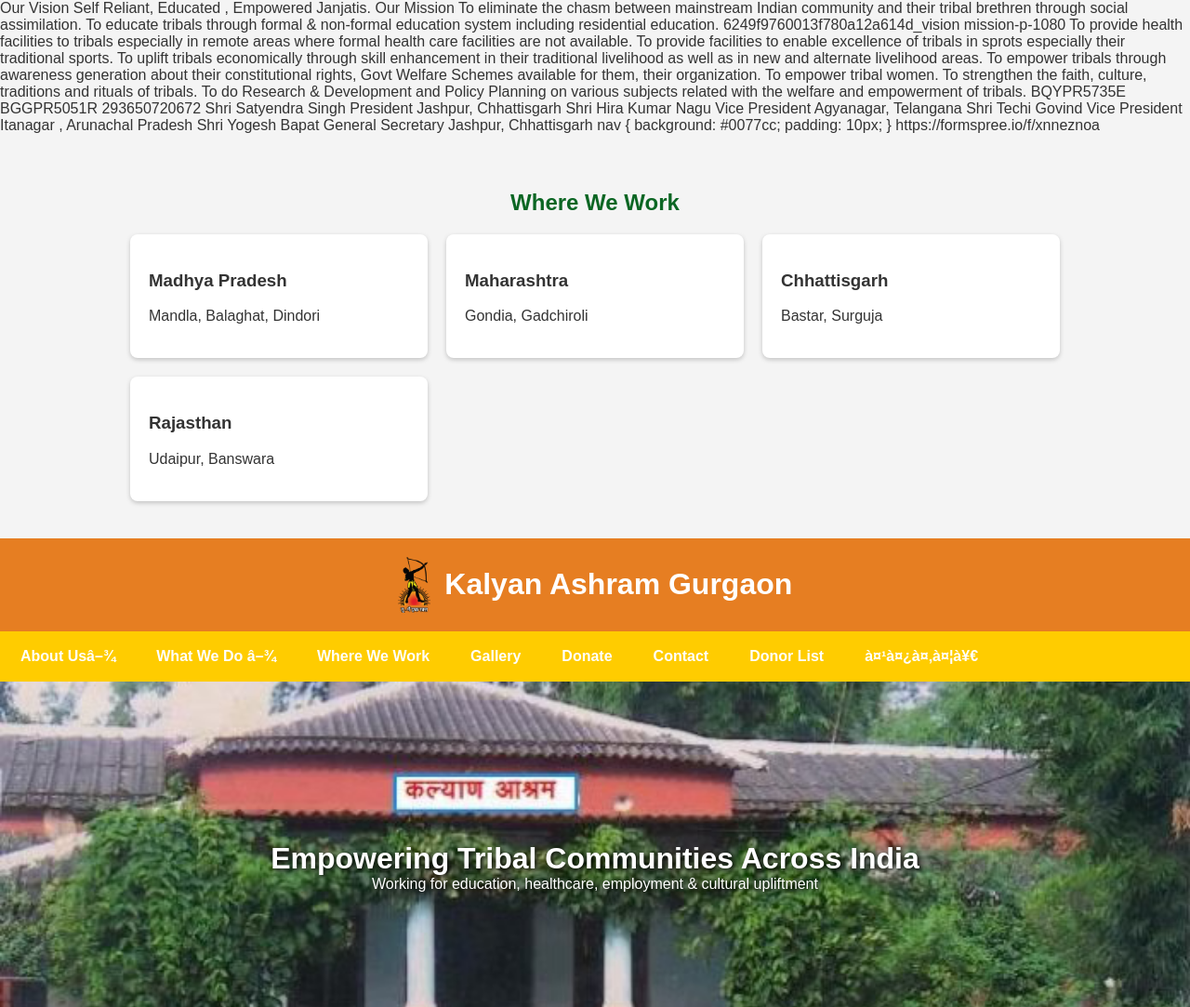
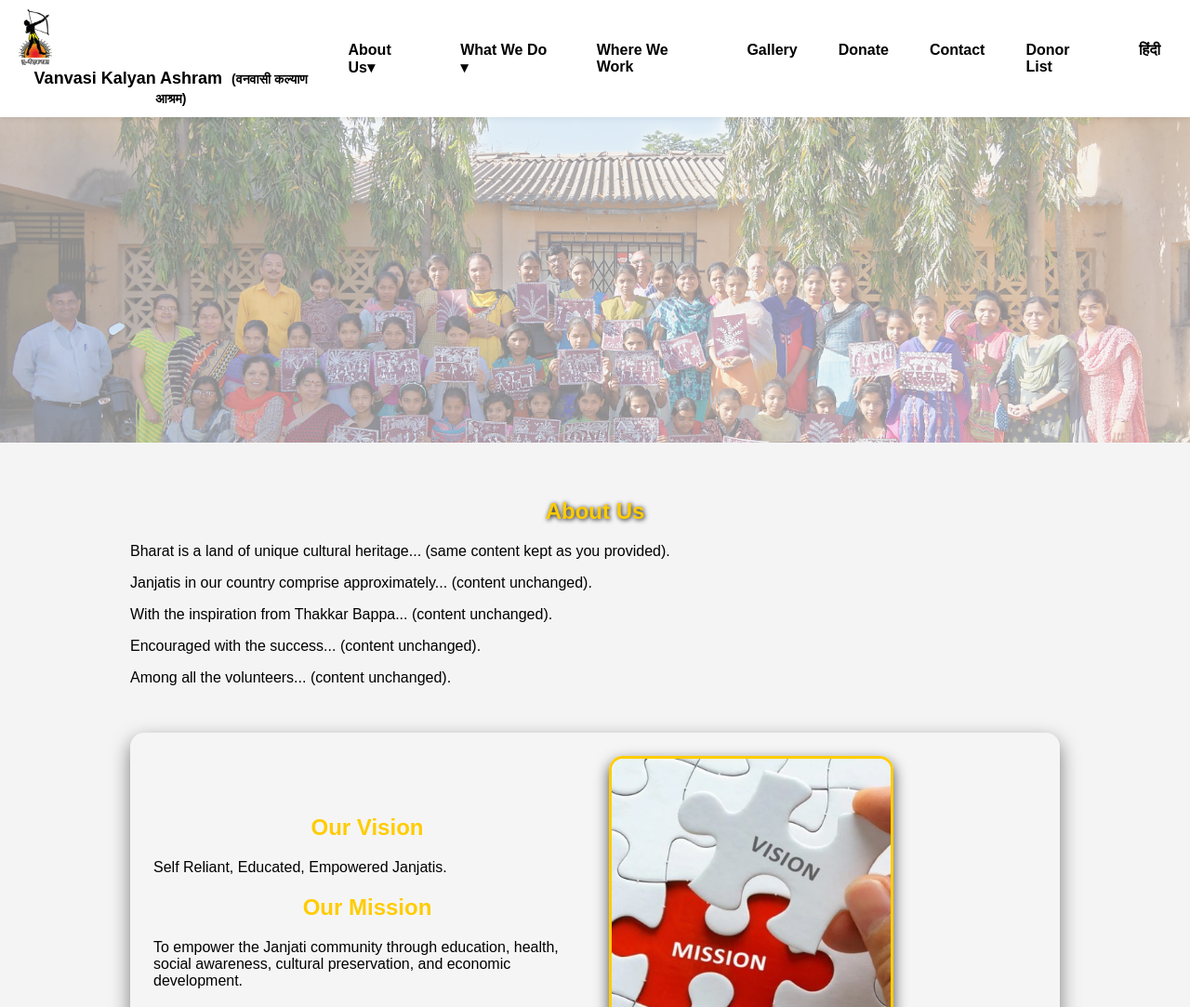
Before and after one commit to khushvinder481/khushvinder481.github.io, a plain HTML site: page index.html in a window 1280 px wide. Shown: the top 1083 px of the page at 93% size. Drawn offline with Linux system fonts and the light colour scheme.

Commit message:
Update index.html

```diff
--- a/index.html
+++ b/index.html
@@ -1,144 +1,77 @@
-Our Vision
-Self Reliant, Educated , Empowered Janjatis.
-Our Mission
-To eliminate the chasm between mainstream Indian community and their tribal brethren through social assimilation.
-To educate tribals through formal & non-formal education system including residential education.
-6249f9760013f780a12a614d_vision mission-p-1080
-To provide health facilities to tribals especially in remote areas where formal health care facilities are not available.
-To provide facilities to enable excellence of tribals in sprots especially their traditional sports.
-To uplift tribals economically through skill enhancement in their traditional livelihood as well as in new and alternate livelihood areas.
-To empower tribals through awareness generation about their constitutional rights, Govt Welfare Schemes available for them, their organization.
-To empower tribal women.
-To strengthen the faith, culture, traditions and rituals of tribals.
-To do Research & Development and Policy Planning on various subjects related with the welfare and empowerment of tribals.
-
-
-BQYPR5735E
-BGGPR5051R
-293650720672
-
-Shri Satyendra Singh
-President
-
-Jashpur, Chhattisgarh
-
-Shri Hira Kumar Nagu
-Vice President
-Agyanagar, Telangana
-
-Shri Techi Govind
-Vice President
-Itanagar , Arunachal Pradesh
-
-Shri Yogesh Bapat
-General Secretary
-
-Jashpur, Chhattisgarh
-
-
-nav {
-        background: #0077cc;
-        padding: 10px;
-    }
-
-
-	https://formspree.io/f/xnneznoa
-	<!-- WHERE WE WORK SECTION -->
-<section id="wherewework">
-<div class="container">
-<h2>Where We Work</h2>
-<div class="grid">
-<div class="card"><h3>Madhya Pradesh</h3><p>Mandla, Balaghat, Dindori</p></div>
-<div class="card"><h3>Maharashtra</h3><p>Gondia, Gadchiroli</p></div>
-<div class="card"><h3>Chhattisgarh</h3><p>Bastar, Surguja</p></div>
-<div class="card"><h3>Rajasthan</h3><p>Udaipur, Banswara</p></div>
-</div>
-</div>
-</section>
-
-
 <!DOCTYPE html>
 <html lang="en">
 <head>
 <meta charset="UTF-8">
 <meta name="viewport" content="width=device-width, initial-scale=1.0">
-<title>Kalyan Ashram Gurgaon - Social NGO</title>
+<title>Kalyan Ashram Gurgaon</title>
+
 <style>
-/* General Styles */
+/* Reset */
 body {
+    margin: 0;
     font-family: Arial, sans-serif;
-    margin: 0;
-    padding: 0;
     background: #f4f4f4;
-    color: #333;
 }
 
-/* Header */
+/* HEADER */
 header {
-    background: #e67e22;
-    color: white;
+    background: white; /* changed from #e67e22 to white */
     padding: 10px;
     display: flex;
     align-items: center;
-    justify-content: center;
     gap: 15px;
+    color: black; /* change text to black for contrast */
 }
 
 header img {
     height: 60px;
 }
-
-nav a {
-    color: black;
-    text-decoration: none;
-    padding: 10px 20px;
-    display: inline-block;
+/* HERO SLIDER */
+.hero {
+    position: relative;
+    height: 350px;
+    overflow: hidden;
 }
 
-nav a:hover {
-    background: #cf6d16;
+.hero img {
+    position: absolute;
+    width: 100%;
+    height: 100%;
+    object-fit: cover;
+    animation: slideShow 15s infinite;
+    opacity: 0;
 }
 
-/* HERO SECTION - Fixed Background */
-.hero {
-    height: 400px;
-    background: url('image/4.avif') no-repeat center center fixed;
-    background-size: cover;
-    position: relative;
-    display: flex;
-    flex-direction: column;
-    justify-content: center;
-    align-items: center;
-    color: white;
-    text-align: center;
-    text-shadow: 2px 2px 5px #000;
+.hero img:nth-child(1) { animation-delay: 0s; }
+.hero img:nth-child(2) { animation-delay: 5s; }
+.hero img:nth-child(3) { animation-delay: 10s; }
+
+@keyframes slideShow {
+    0% { opacity: 0; }
+    10% { opacity: 1; }
+    30% { opacity: 1; }
+    40% { opacity: 0; }
+    100% { opacity: 0; }
 }
 
-.hero h1, .hero p {
-    margin: 0;
-}
-
-/* Sections */
+/* SECTION STYLES */
 section {
     padding: 40px;
 }
-
 .container {
     max-width: 1000px;
     margin: auto;
 }
-
-h2 {
+h1, h2 {
     text-align: center;
-    color: #0b6623;
 }
 
+/* GRID CARDS */
 .grid {
     display: grid;
     grid-template-columns: repeat(auto-fit, minmax(250px, 1fr));
     gap: 20px;
 }
-
 .card {
     background: white;
     padding: 20px;
@@ -146,7 +79,7 @@
     box-shadow: 0 2px 5px rgba(0,0,0,0.2);
 }
 
-/* Footer */
+/* FOOTER */
 footer {
     background: #e67e22;
     color: white;
@@ -156,13 +89,17 @@
 }
 </style>
 </head>
+
 <body>
 
-<!-- HEADER -->
 <header>
+    <div class="header-left">
         <img src="image/kalyanAshram_logo.png" alt="Logo">
-    <h1>Kalyan Ashram Gurgaon</h1>
-</header>
+        <h1>
+            <span class="english-title">Vanvasi Kalyan Ashram</span>
+            <span class="hindi-title">(वनवासी कल्याण आश्रम)</span>
+        </h1>
+    </div>
 
     <!-- NAVIGATION -->
     <nav>
@@ -196,13 +133,30 @@
             <li><a href="hindi.html">हिंदी</a></li>
         </ul>
     </nav>
+</header>
 
 <style>
+/* HEADER FLEX */
+header {
+    display: flex;
+    justify-content: space-between; /* logo/title left, nav right */
+    align-items: center;
+    padding: 10px 20px;
+    background: white;
+    box-shadow: 0 2px 5px rgba(0,0,0,0.1);
+}
 
-nav {
-    background: #ffcc00; /* Yellow color */
-    padding: 10px;
+header h1 {
+    font-size: 18px; /* small size for title */
+    margin: 0;
 }
+
+header .hindi-title {
+    font-size: 14px; /* smaller for Hindi */
+    margin-left: 5px;
+}
+
+/* NAVIGATION */
 nav .menu {
     list-style: none;
     display: flex;
@@ -216,21 +170,20 @@
 }
 
 nav a {
-        color: white;
+    color: black;
+    font-weight: 700;
     text-decoration: none;
     padding: 8px 12px;
     display: block;
-        font-weight: 600;
-        font-family: Arial, sans-serif;
 }
 
-    /* Dropdown hidden by default */
+/* Dropdown */
 .dropdown-content {
     display: none;
     position: absolute;
     top: 40px;
     left: 0;
-        background: #fff;
+    background: white;
     min-width: 180px;
     box-shadow: 0 4px 8px rgba(0,0,0,0.2);
     border-radius: 4px;
@@ -238,7 +191,8 @@
 }
 
 .dropdown-content li a {
-        color: #333;
+    color: black;
+    font-weight: 700;
     padding: 10px;
 }
 
@@ -246,57 +200,34 @@
     background: #f0f0f0;
 }
 
-    /* Show dropdown when hovering */
 .dropdown:hover .dropdown-content {
     display: block;
 }
 </style>
 
 
-
-
-<!-- HERO SECTION -->
+<!-- HERO IMAGE SLIDER -->
 <div class="hero">
-    <h1>Empowering Tribal Communities Across India</h1>
-
-    <p>Working for education, healthcare, employment & cultural upliftment</p>
+    <img src="image/D72_2391_proc.jpg" alt="">
+    <img src="image/IMG-20200418-WA0011.jpg" alt="">
+    <img src="image/IMG-20200413-WA0027.jpg" alt="">
 </div>
 
 <!-- ABOUT US SECTION -->
 <section id="about">
     <div class="container">
-        <h1 style="text-align: center; color: #ffcc00; text-shadow: 1px 1px 5px #000;">About Us</h1>
+        <h1 style="color: #ffcc00; text-shadow: 1px 1px 5px #000;">About Us</h1>
 
-        <p>
-            Bharat is a land of unique cultural heritage having diversified nature. It is also a land of hundreds of Janjatis or ‘Vanvasis’.
-            The Vanavasis find a mention in all ancient scriptures/literatures of our nation. In Ramayana, there are several references like Shabari, Baali, Sugreev etc while Mahabharata have references of Eklavya, Barbarik, Ghatotkacha etc.
-            There were many Vanavasis who had actively participated in the freedom struggle like Birsa Munda in Ranchi region (Jharkhand State), Raghoji Bhangare in Maharashtra, Thalakkal Chandu in Kerala, Dora Besoyee in Odisha, Tirot Sing Syiem in Meghalaya, Santhal leaders in Bihar (Sidho, Kanho, and Tilka Manjhi), Rani Gaidinliu and Shahid Jadonang of Manipur, Punja Bhil of Rajasthan. Many more are unsung Heroes from among Janjatis who took part in Indian Freedom Movement.
-        </p>
+        <p>Bharat is a land of unique cultural heritage... (same content kept as you provided).</p>
 
-        <p>
-            Janjatis in our country comprise approximately 10% of total population, spread practically in all the States & Union Territories,
-            except Haryana, Punjab and Delhi. The peculiarities which set the Vanvasis apart from other citizens are their dresses, traditional adornments, their dialect, folklore and customs, their life style, traditions, their deities, etc.
-            They have remained backward economically and socially. A stigma and criminality is unfortunately attached with this section of society since generations by some sections of city dwellers.
-            It is the need of the hour for society to respect Vanvasis and their rich culture.
-        </p>
+        <p>Janjatis in our country comprise approximately... (content unchanged).</p>
 
-        <p>
-            With the inspiration from Thakkar Bappa (Gandhian Leader) in the beginning, Vanvasi Kalyan Ashram was established by
-            Mr. Ramakant Keshav Deshpande (popularly known as Vanyogi Balasaheb Deshpande), on 26th December 1952 at Jashpur in Madhya Pradesh
-            (presently in Chhatisgarh) by enrolling 13 children of local Janjatis to start a hostel project.
-        </p>
+        <p>With the inspiration from Thakkar Bappa... (content unchanged).</p>
 
-        <p>
-            Encouraged with the success of various projects for the welfare of Janjatis over the period, from 1978, Vanvasi Kalyan Ashram extended its work in every state of India having Janjati population.
-        </p>
+        <p>Encouraged with the success... (content unchanged).</p>
 
-        <p>
-            Among all the volunteers of Vanvasi Kalyan Ashram, nearly half are from Janjatis. Apart from these, several students, working persons,
-            professionals, retired persons etc are dedicatedly working for various projects for the Janjatis in the field of education, health,
-            agriculture, economic development, to protect the constitutional rights, sports, spiritual and cultural congregations (Shraddha Jagaran) etc.
-        </p>
+        <p>Among all the volunteers... (content unchanged).</p>
 
-        <!-- Mission Section -->
         <div style="display: flex; flex-wrap: wrap; align-items: center; gap: 30px; margin-top: 50px; background: rgba(255,255,255,0.05); padding: 25px; border-radius: 15px; box-shadow: 0 8px 20px rgba(0,0,0,0.5);">
             <div style="flex: 1;">
                 <h2 style="color: #ffcc00;">Our Vision</h2>
@@ -305,16 +236,15 @@
                 <h2 style="color: #ffcc00;">Our Mission</h2>
                 <p>To empower the Janjati community through education, health, social awareness, cultural preservation, and economic development.</p>
             </div>
+
             <div style="flex: 1;">
-                <img src="image/mission.jpeg" alt="Our Mission" style="width:100%; max-width:300px; border-radius: 15px; border: 3px solid #ffcc00; box-shadow: 0 6px 15px rgba(0,0,0,0.7);">
+                <img src="image/mission.jpeg" style="width:100%; max-width:300px; border-radius: 15px; border: 3px solid #ffcc00; box-shadow: 0 6px 15px rgba(0,0,0,0.7);">
             </div>
         </div>
     </div>
 </section>
 
-
-
-<!-- WHAT WE DO SECTION -->
+<!-- WHAT WE DO -->
 <section id="whatwedo">
 <div class="container">
 <h2>What We Do</h2>
@@ -327,59 +257,36 @@
 </div>
 </section>
 
+<!-- WHERE WE WORK -->
 <section id="wherewework" style="padding:40px; background:#f2f2f2;">
-    <h2 style="text-align:center; color:#0077cc;">Where We Work</h2>
+    <h2 style="color:#0077cc;">Where We Work</h2>
 
     <div style="display:flex; flex-wrap:wrap; gap:40px; justify-content:center; margin-top:30px;">
 
-        <!-- ================= INDIA MAP (COLORED) ================= -->
         <div style="flex:1; min-width:350px; max-width:600px;">
             <img src="https://i.ibb.co/7X6yLZp/india-colored.png"
             alt="India Map"
             style="width:100%; height:auto; border-radius:10px; box-shadow:0 0 8px #aaa;">
         </div>
 
-        <!-- ================== STATE LIST ================== -->
         <div style="flex:1; min-width:300px;">
-            <h3 style="text-align:center; margin-bottom:15px;">States of India</h3>
+            <h3 style="text-align:center;">States of India</h3>
 
             <ul style="columns:2; list-style:none; padding:0; font-size:18px; line-height:1.7;">
-                <li>AP – Andhra Pradesh</li>
-                <li>AR – Arunachal Pradesh</li>
-                <li>AS – Assam</li>
-                <li>BR – Bihar</li>
-                <li>CG – Chhattisgarh</li>
-                <li>GA – Goa</li>
-                <li>GJ – Gujarat</li>
-                <li>HR – Haryana</li>
-                <li>HP – Himachal Pradesh</li>
-                <li>JH – Jharkhand</li>
-                <li>JK – Jammu & Kashmir</li>
-                <li>KA – Karnataka</li>
-                <li>KL – Kerala</li>
-                <li>MP – Madhya Pradesh</li>
-                <li>MH – Maharashtra</li>
-                <li>MN – Manipur</li>
-                <li>ML – Meghalaya</li>
-                <li>MZ – Mizoram</li>
-                <li>NL – Nagaland</li>
-                <li>OD – Odisha</li>
-                <li>PB – Punjab</li>
-                <li>RJ – Rajasthan</li>
-                <li>SK – Sikkim</li>
-                <li>TN – Tamil Nadu</li>
-                <li>TS – Telangana</li>
-                <li>TR – Tripura</li>
-                <li>UP – Uttar Pradesh</li>
-                <li>UK – Uttarakhand</li>
-                <li>WB – West Bengal</li>
+                <li>AP – Andhra Pradesh</li><li>AR – Arunachal Pradesh</li><li>AS – Assam</li>
+                <li>BR – Bihar</li><li>CG – Chhattisgarh</li><li>GA – Goa</li>
+                <li>GJ – Gujarat</li><li>HR – Haryana</li><li>HP – Himachal Pradesh</li>
+                <li>JH – Jharkhand</li><li>JK – Jammu & Kashmir</li><li>KA – Karnataka</li>
+                <li>KL – Kerala</li><li>MP – Madhya Pradesh</li><li>MH – Maharashtra</li>
+                <li>MN – Manipur</li><li>ML – Meghalaya</li><li>MZ – Mizoram</li>
+                <li>NL – Nagaland</li><li>OD – Odisha</li><li>PB – Punjab</li>
+                <li>RJ – Rajasthan</li><li>SK – Sikkim</li><li>TN – Tamil Nadu</li>
+                <li>TS – Telangana</li><li>TR – Tripura</li><li>UP – Uttar Pradesh</li>
+                <li>UK – Uttarakhand</li><li>WB – West Bengal</li>
             </ul>
         </div>
     </div>
 </section>
-
-
-
 
 <!-- FOOTER -->
 <footer>
```
Lines whose indentation alone changed are shown as unchanged.
